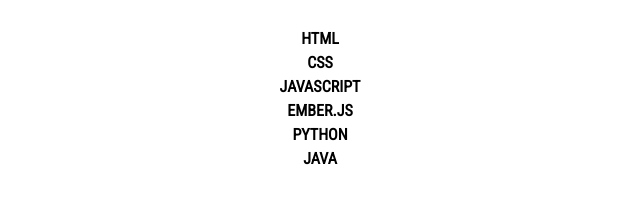
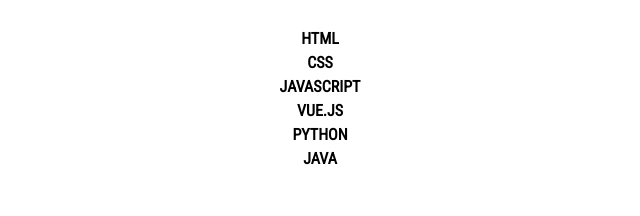
Before and after one commit to etiennefdayer/Responsive-Layout, a plain HTML site: page index.html in a window 1280 px wide. Shown: the part 2544-2760 px from the top of the page, 320-960 px from the left. Drawn offline with Linux system fonts and the light colour scheme.

Commit message:
Update index.html

```diff
--- a/index.html
+++ b/index.html
@@ -92,7 +92,7 @@
     <li> HTML </li>
     <li> CSS </li>
     <li> Javascript </li>
-    <li> Ember.js </li>
+    <li> Vue.js </li>
     <li> Python </li>
     <li> Java </li>
   </ul>
```
